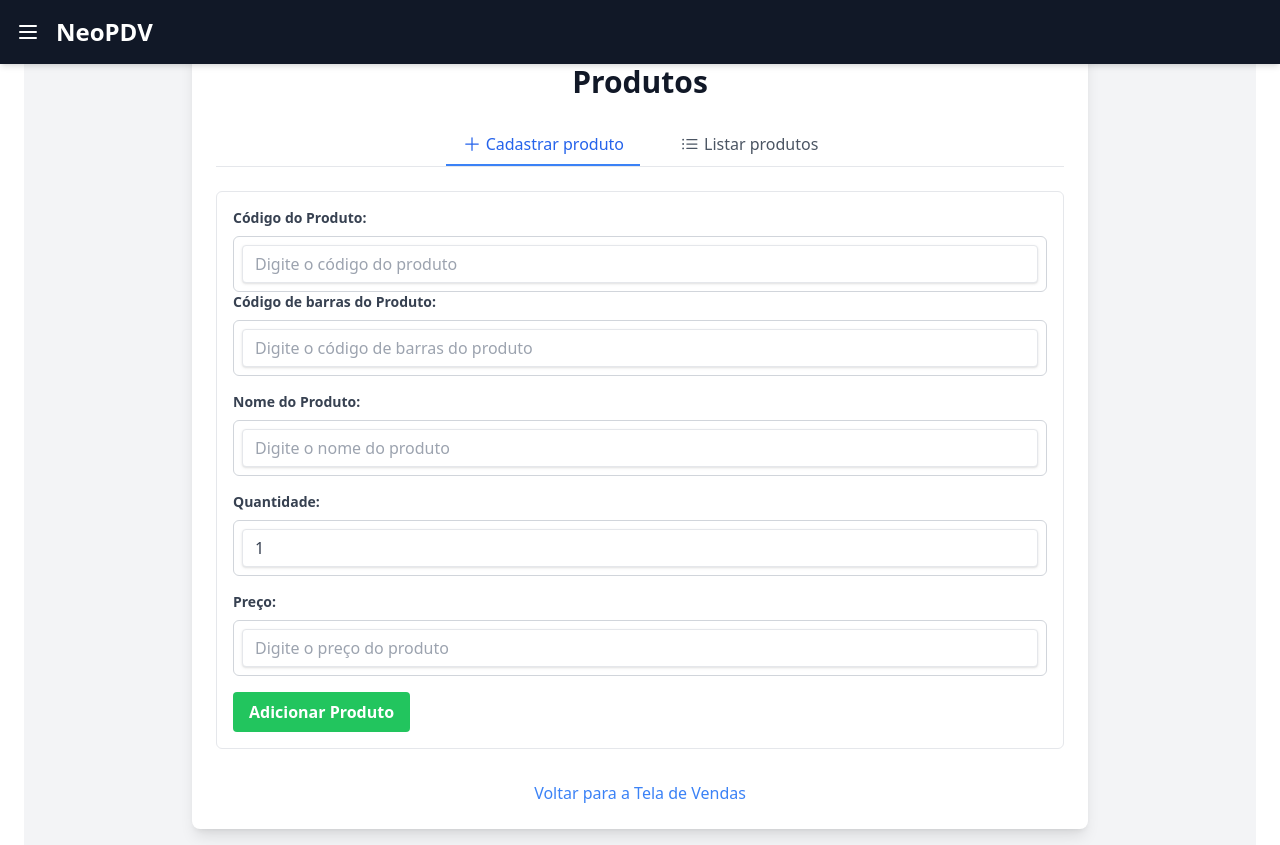
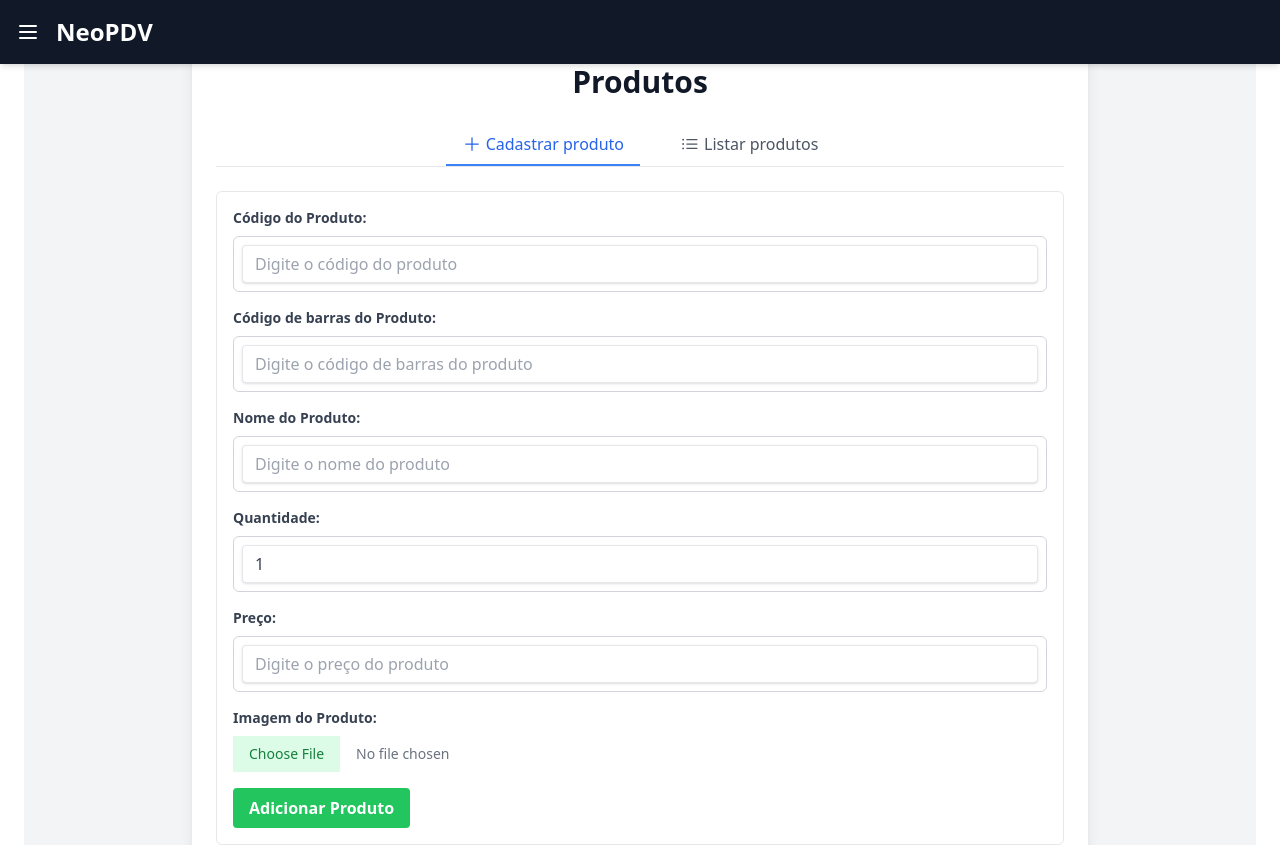
Before and after one commit to alvesgc/pdv, a React (Vite) app in the folder frontend/: page /products in a window 1280 px wide. Shown: the top 845 px of the page. Built offline with nearby package versions, Linux system fonts and the light colour scheme; no server answers.

Commit message:
Add image upload functionality to ProductForm and display in SalesSummary

```diff
--- a/frontend/src/components/ProductForm/index.jsx
+++ b/frontend/src/components/ProductForm/index.jsx
@@ -1,6 +1,7 @@
 import React, { useState } from "react";
 import Input from "../Input";
 import { useProducts } from "../../context/ProductContext";
+import { supabase } from "../../lib/supabase";
 
 export default function ProductForm() {
   const [productName, setProductName] = useState("");
@@ -8,7 +9,7 @@ export default function ProductForm() {
   const [productCode, setProductCode] = useState("");
   const [barcode, setBarcode] = useState("");
   const [productQuantity, setProductQuantity] = useState(1);
-
+  const [imageFile, setImageFile] = useState(null);
   const { addProduct } = useProducts();
 
   const handleSubmit = async (e) => {
@@ -18,6 +19,24 @@ export default function ProductForm() {
       alert("Por favor, preencha todos os campos corretamente.");
       return;
     }
+    let imageUrl = null;
+
+    if (imageFile) {
+      const filePath = `products/${Date.now()}-${imageFile.name}`;
+      const { error: uploadError } = await supabase.storage
+        .from("products")
+        .upload(filePath, imageFile);
+
+      if (uploadError) {
+        console.error("Erro no upload da imagem:", uploadError.message);
+        alert("Erro ao enviar imagem");
+        return;
+      }
+
+      const { data } = supabase.storage.from("products").getPublicUrl(filePath);
+
+      imageUrl = data.publicUrl;
+    }
 
     const newProduct = {
       code: productCode,
@@ -26,6 +45,7 @@ export default function ProductForm() {
       quantity: parseInt(productQuantity),
       price: parseFloat(productPrice),
       active: true,
+      imageUrl,
     };
 
     try {
@@ -36,17 +56,19 @@ export default function ProductForm() {
       setProductCode("");
       setBarcode("");
       setProductQuantity(1);
+      setImageFile(null);
     } catch (error) {
       console.error("Erro ao adicionar produto:", error);
       alert("Erro ao adicionar produto. Tente novamente.");
     }
   };
-
   return (
     <form
       onSubmit={handleSubmit}
       className="mb-8 p-4 border border-gray-200 rounded-md"
     >
+      {/* Código do Produto */}
+
       <div className="mb-4">
         <label className="block text-gray-700 text-sm font-bold mb-2">
           Código do Produto:
@@ -58,6 +80,11 @@ export default function ProductForm() {
           placeholder="Digite o código do produto"
           required
         />
+      </div>
+
+      {/* Código de barras do Produto */}
+
+      <div className="mb-4">
         <label className="block text-gray-700 text-sm font-bold mb-2">
           Código de barras do Produto:
         </label>
@@ -68,6 +95,8 @@ export default function ProductForm() {
           placeholder="Digite o código de barras do produto"
         />
       </div>
+
+      {/* Nome do Produto */}
 
       <div className="mb-4">
         <label className="block text-gray-700 text-sm font-bold mb-2">
@@ -82,6 +111,8 @@ export default function ProductForm() {
         />
       </div>
 
+      {/* Quantidade do Produto */}
+
       <div className="mb-4">
         <label className="block text-gray-700 text-sm font-bold mb-2">
           Quantidade:
@@ -95,6 +126,8 @@ export default function ProductForm() {
           required
         />
       </div>
+
+      {/* Preço do Produto */}
 
       <div className="mb-4">
         <label className="block text-gray-700 text-sm font-bold mb-2">
@@ -111,6 +144,20 @@ export default function ProductForm() {
         />
       </div>
 
+      {/* Imagem do Produto */}
+
+      <div className="mb-4">
+        <label className="block text-gray-700 text-sm font-bold mb-2">
+          Imagem do Produto:
+        </label>
+        <input
+          type="file"
+          accept="image/*"
+          onChange={(e) => setImageFile(e.target.files[0])}
+          className="block w-full text-sm text-gray-500 file:mr-4 file:py-2 file:px-4 file:border-0 file:bg-green-100 file:text-green-700 hover:file:bg-green-200"
+        />
+      </div>
+
       <button
         type="submit"
         className="bg-green-500 hover:bg-green-700 text-white font-bold py-2 px-4 rounded focus:outline-none focus:shadow-outline"
--- a/frontend/src/components/SalesSummary/index.jsx
+++ b/frontend/src/components/SalesSummary/index.jsx
@@ -1,7 +1,7 @@
 import ActionButton from "../ActionButton";
 import { useState } from "react";
 
-export default function SalesSummary({ cart, onClearCart }) {
+export default function SalesSummary({ cart, onClearCart, selectedProduct }) {
   const [showModal, setShowModal] = useState(false);
 
   const handleFinalize = () => {
@@ -19,6 +19,9 @@ export default function SalesSummary({ cart, onClearCart }) {
         <h2 className="text-2xl font-bold text-center text-gray-900 mb-6">
           Resumo da Venda
         </h2>
+
+        {/* Imagem do produto */}
+        <ProductImage product={selectedProduct} />
 
         <div className="flex flex-end justify-between items-center">
           <ActionButton
@@ -52,3 +55,17 @@ export default function SalesSummary({ cart, onClearCart }) {
     </>
   );
 }
+
+function ProductImage({ product }) {
+  const image = product?.imageUrl || "../src/assets/sem-imagem.png";
+
+  return (
+    <div className="relative h-48 w-full flex items-center justify-center rounded mb-4 overflow-hidden">
+      <img
+        src={image}
+        alt={product?.name || "Produto sem imagem"}
+        className="object-contain max-h-full max-w-full"
+      />
+    </div>
+  );
+}
```
Also changed, not shown: frontend/src/assets/sem-imagem.png (added).
